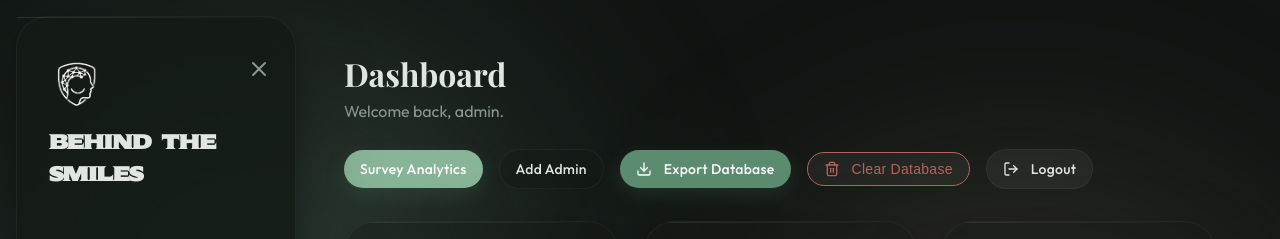
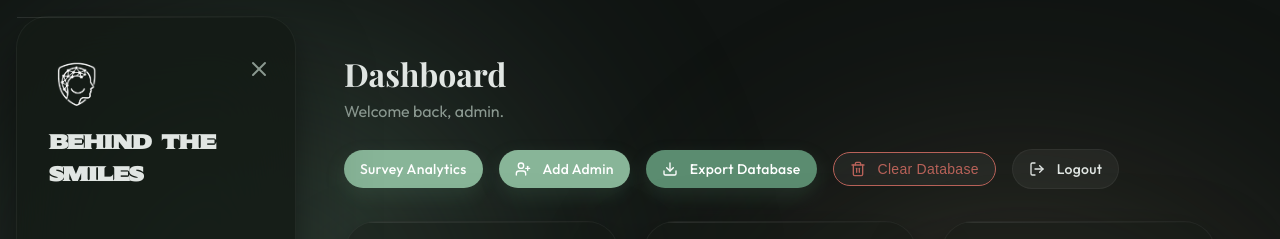
Before and after one commit to mrsreeindian/cyber-report, a Next.js app: page /admin/dashboard in a window 1280 px wide. Shown: the top 239 px of the page. Built offline with nearby package versions, Linux system fonts and the light colour scheme; no server answers; the database is empty; a web font is replaced by a local one.

Commit message:
Color match Add Admin button

```diff
--- a/src/app/admin/dashboard/page.tsx
+++ b/src/app/admin/dashboard/page.tsx
@@ -1,4 +1,4 @@
-import { FileText, Search, Shield, Filter, LogOut, Download } from 'lucide-react';
+import { FileText, Search, Shield, Filter, LogOut, Download, UserPlus } from 'lucide-react';
 import Link from 'next/link';
 import { prisma } from '@/lib/prisma';
 import { Prisma } from '@prisma/client';
@@ -45,8 +45,8 @@ export default async function AdminDashboard({ searchParams }: { searchParams: P
           <Link href="/admin/dashboard/survey" className="btn btn-primary" style={{ padding: '0.5rem 1rem', fontSize: '0.875rem' }}>
             Survey Analytics
           </Link>
-          <Link href="/admin/dashboard/register" className="btn btn-secondary" style={{ padding: '0.5rem 1rem', fontSize: '0.875rem', background: 'var(--surface)' }}>
-            Add Admin
+          <Link href="/admin/dashboard/register" className="btn btn-primary" style={{ padding: '0.5rem 1rem', fontSize: '0.875rem' }}>
+            <UserPlus size={16} /> Add Admin
           </Link>
           <a href="/admin/dashboard/export-all" className="btn btn-primary" style={{ padding: '0.5rem 1rem', fontSize: '0.875rem', background: 'var(--success)' }}>
             <Download size={16} /> Export Database
```
